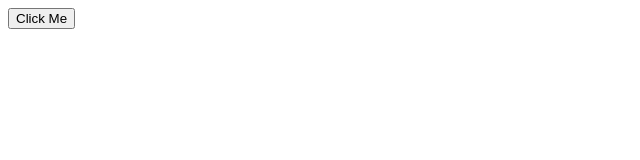
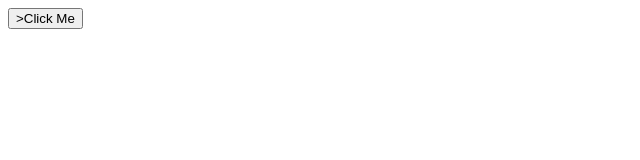
Before and after one commit to xiangkai5/LoginRegistration, a plain HTML site: page index.html in a window 1280 px wide. Shown: the full height of the page, 0-640 px from the left. Drawn offline with Linux system fonts and the light colour scheme.

Commit message:
Update index.html

```diff
--- a/index.html
+++ b/index.html
@@ -2,6 +2,6 @@
 <html>
 <head>
 <meta name="viewport" content="width=device-width, initial-scale=1">
-<button href="https://www.youtube.com/watch?v=xvFZjo5PgG0">Click Me</button>
+<button src="https://www.youtube.com/embed/tgbNymZ7vqY">>Click Me</button>
 </body>
 </html>
```
